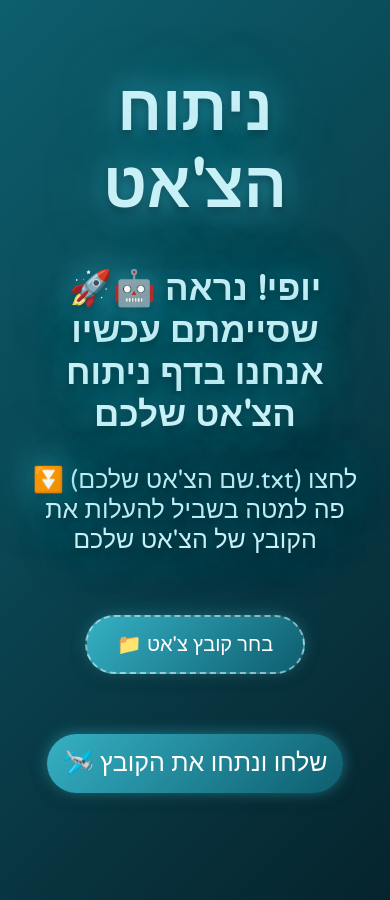
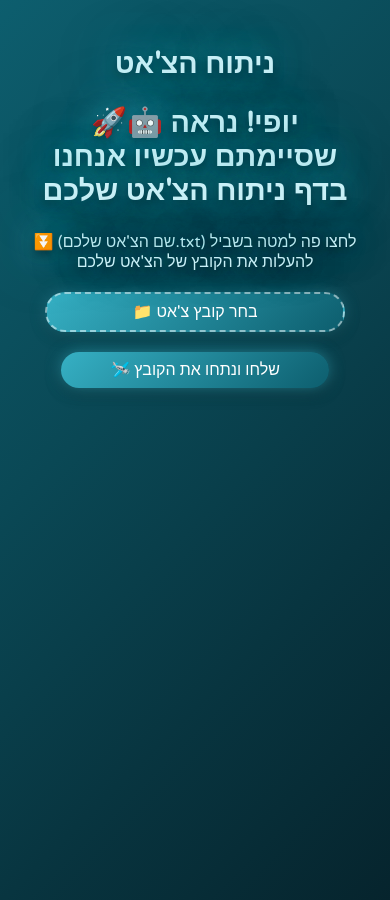
Before and after one commit to shdk052/whatsapp_da, a Flask app: template templates/cda.html in a window 390 px wide. Run offline with Flask 3, Linux system fonts and the light colour scheme; the template is opened without the code that fills it, so the values that code supplies are empty.

Commit message:
Update style2.css

```diff
--- a/static/style2.css
+++ b/static/style2.css
@@ -113,3 +113,14 @@ p{
 .custom-file-upload:active {
     transform: scale(0.98);
 }
+
+/* Mobile styles - preserve design, adapt sizes for phones */
+@media (max-width: 600px) {
+  .end { padding: 20px 25px; border-radius: 20px; }
+  h1 { font-size: 1.8em; }
+  h2 { font-size: 1.8em; }
+  p { font-size: 1rem; }
+  strong { font-size: 1rem; }
+  .continue { font-size: 18px; padding: 10px 18px; height: auto; min-height: unset; width: 80%; }
+  .upload, .custom-file-upload { font-size: 16px; padding: 8px 14px; height: auto; margin: 20px auto; width: 80%; }
+}
```
